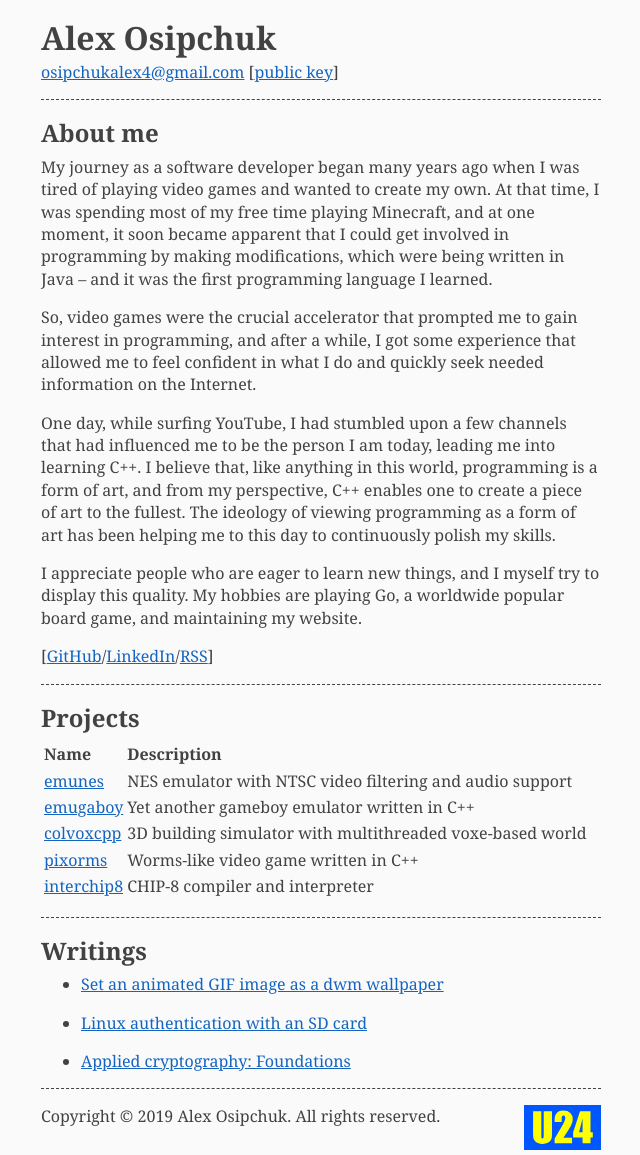
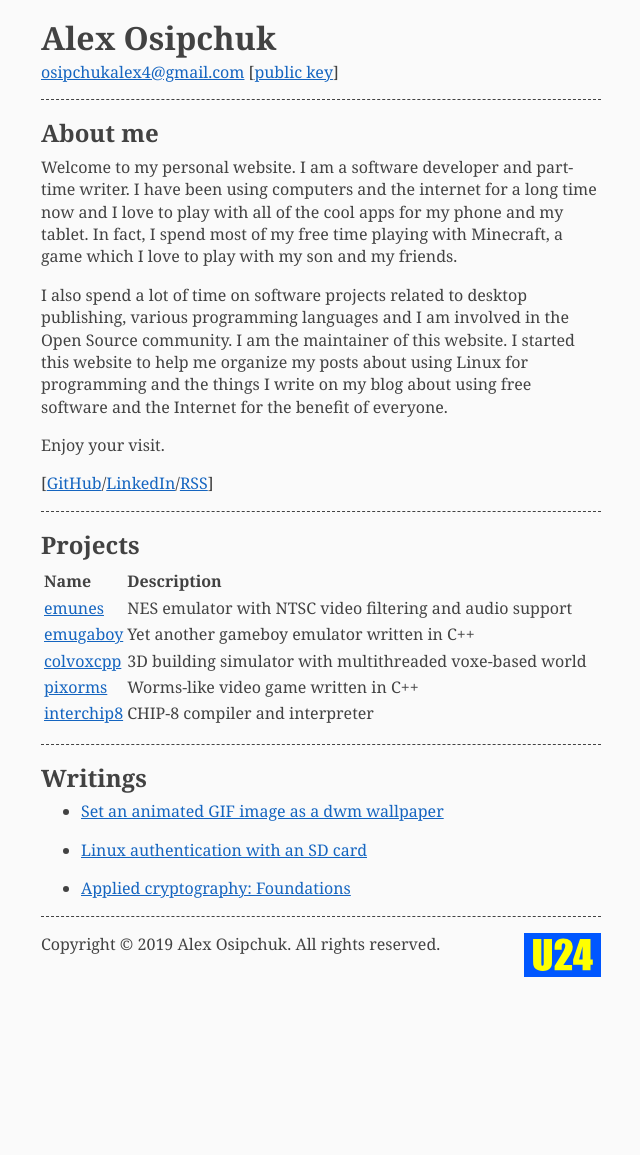
Before and after one commit to donqustix/donqustix.github.io, a Jekyll site: the page built from index.md, in a window 1280 px wide. Shown: the whole page, without its empty margins (319-959 px from the left). Built offline with Jekyll 4.4.1, drawn with Linux system fonts in a browser that asks for light colours; after the commit the page ends 982 px from its top, so only the background shows below that.

Commit message:
Change description

```diff
--- a/_includes/section_overview.md
+++ b/_includes/section_overview.md
@@ -1,11 +1,9 @@
 # About me
 
-My journey as a software developer began many years ago when I was tired of playing video games and wanted to create my own. At that time, I was spending most of my free time playing Minecraft, and at one moment, it soon became apparent that I could get involved in programming by making modifications, which were being written in Java – and it was the first programming language I learned.
+Welcome to my personal website. I am a software developer and part-time writer. I have been using computers and the internet for a long time now and I love to play with all of the cool apps for my phone and my tablet. In fact, I spend most of my free time playing with Minecraft, a game which I love to play with my son and my friends.
 
-So, video games were the crucial accelerator that prompted me to gain interest in programming, and after a while, I got some experience that allowed me to feel confident in what I do and quickly seek needed information on the Internet.
+I also spend a lot of time on software projects related to desktop publishing, various programming languages and I am involved in the Open Source community. I am the maintainer of this website. I started this website to help me organize my posts about using Linux for programming and the things I write on my blog about using free software and the Internet for the benefit of everyone.
 
-One day, while surfing YouTube, I had stumbled upon a few channels that had influenced me to be the person I am today, leading me into learning C++. I believe that, like anything in this world, programming is a form of art, and from my perspective, C++ enables one to create a piece of art to the fullest. The ideology of viewing programming as a form of art has been helping me to this day to continuously polish my skills.
-
-I appreciate people who are eager to learn new things, and I myself try to display this quality. My hobbies are playing Go, a worldwide popular board game, and maintaining my website.
+Enjoy your visit.
 
 [[GitHub]({{ site.github_url }})/[LinkedIn]({{ site.linkedin_url }})/[RSS]({{ '/feed.xml' | relative_url }})]
```
